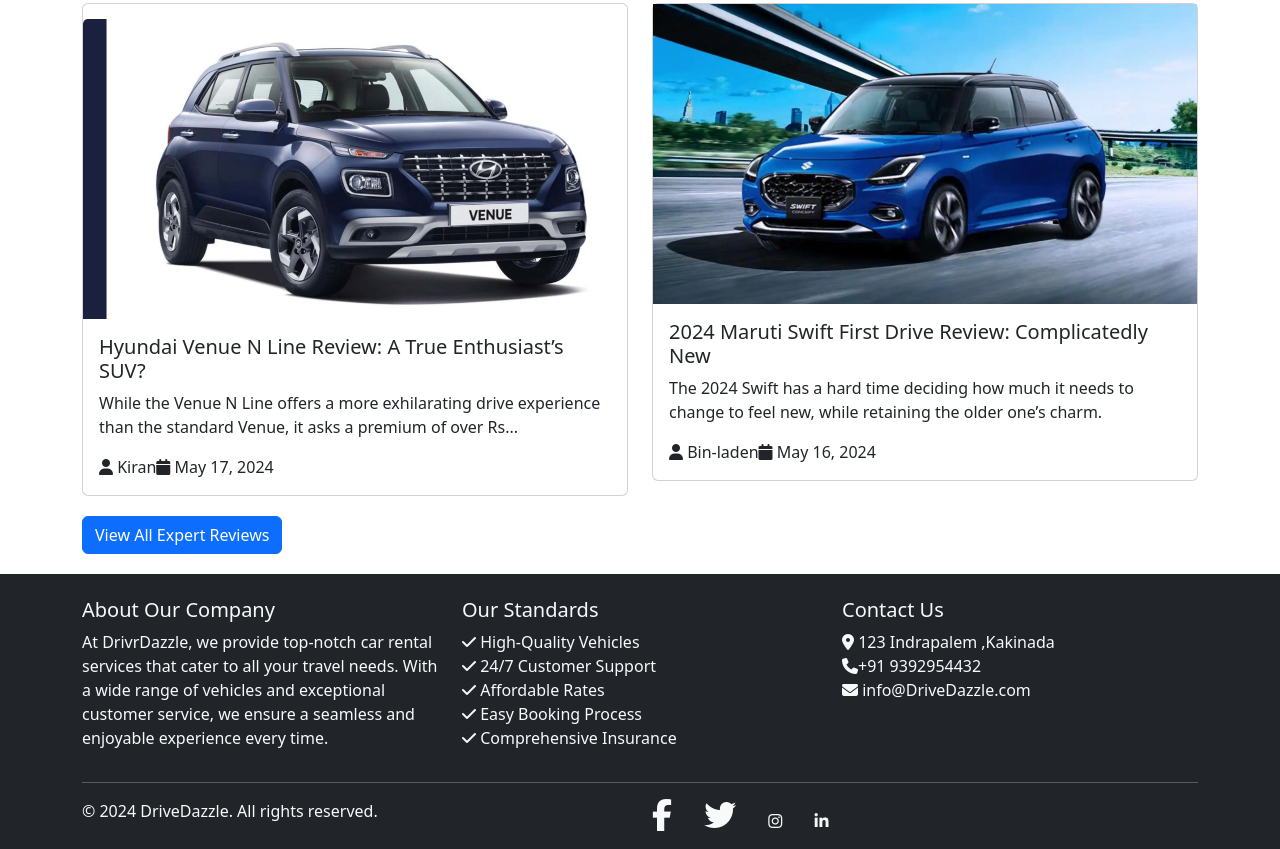
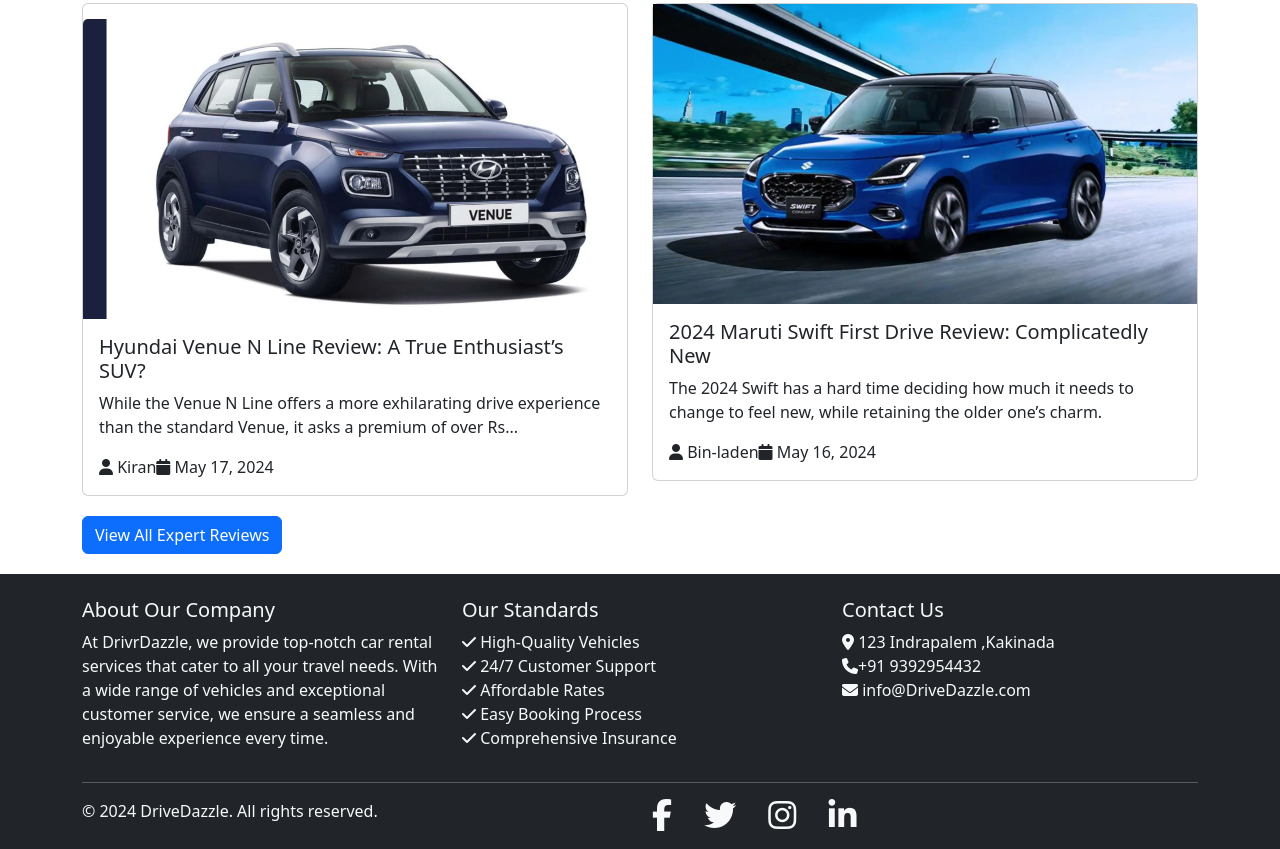
Before and after one commit to KOPPISETTICHARANSAI/odigosproject3, a plain HTML site: page index.html in a window 1280 px wide. Shown: the part 3050-3899 px from the top of the page. Drawn offline with Linux system fonts and the light colour scheme.

Commit message:
Update index.html

```diff
--- a/index.html
+++ b/index.html
@@ -429,12 +429,12 @@
               </li>
               <li class="list-inline-item">
                 <a href="#" class="text-light"
-                  ><i class="fab fa-instagram"></i
+                  ><i class="fab fa-instagram fa-2x"></i
                 ></a>
               </li>
               <li class="list-inline-item">
                 <a href="#" class="text-light"
-                  ><i class="fab fa-linkedin-in"></i
+                  ><i class="fab fa-linkedin-in fa-2x"></i
                 ></a>
               </li>
             </ul>
```
